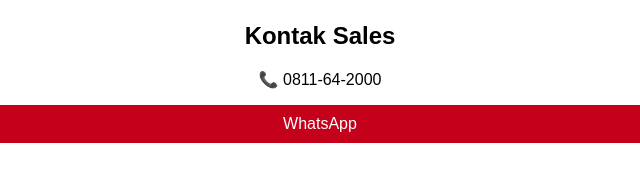
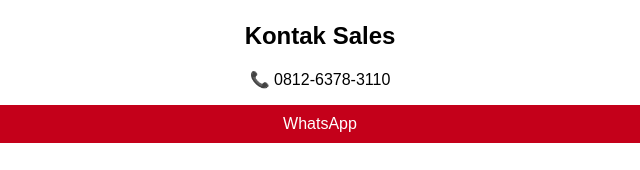
Before and after one commit to toyotatermurahmedansumut/dealertoyota, a plain HTML site: page index.html in a window 1280 px wide. Shown: the part 965-1135 px from the top of the page, 320-960 px from the left. Drawn offline with Linux system fonts and the light colour scheme.

Commit message:
Update index.html

```diff
--- a/index.html
+++ b/index.html
@@ -148,7 +148,7 @@
 
 <section id="kontak" class="section contact">
   <h2>Kontak Sales</h2>
-  <p>📞 0811-64-2000</p>
+  <p>📞 0812-6378-3110</p>
   <a class="button" href="https://wa.me/62811642000" target="_blank">WhatsApp</a>
 </section>
 
```
